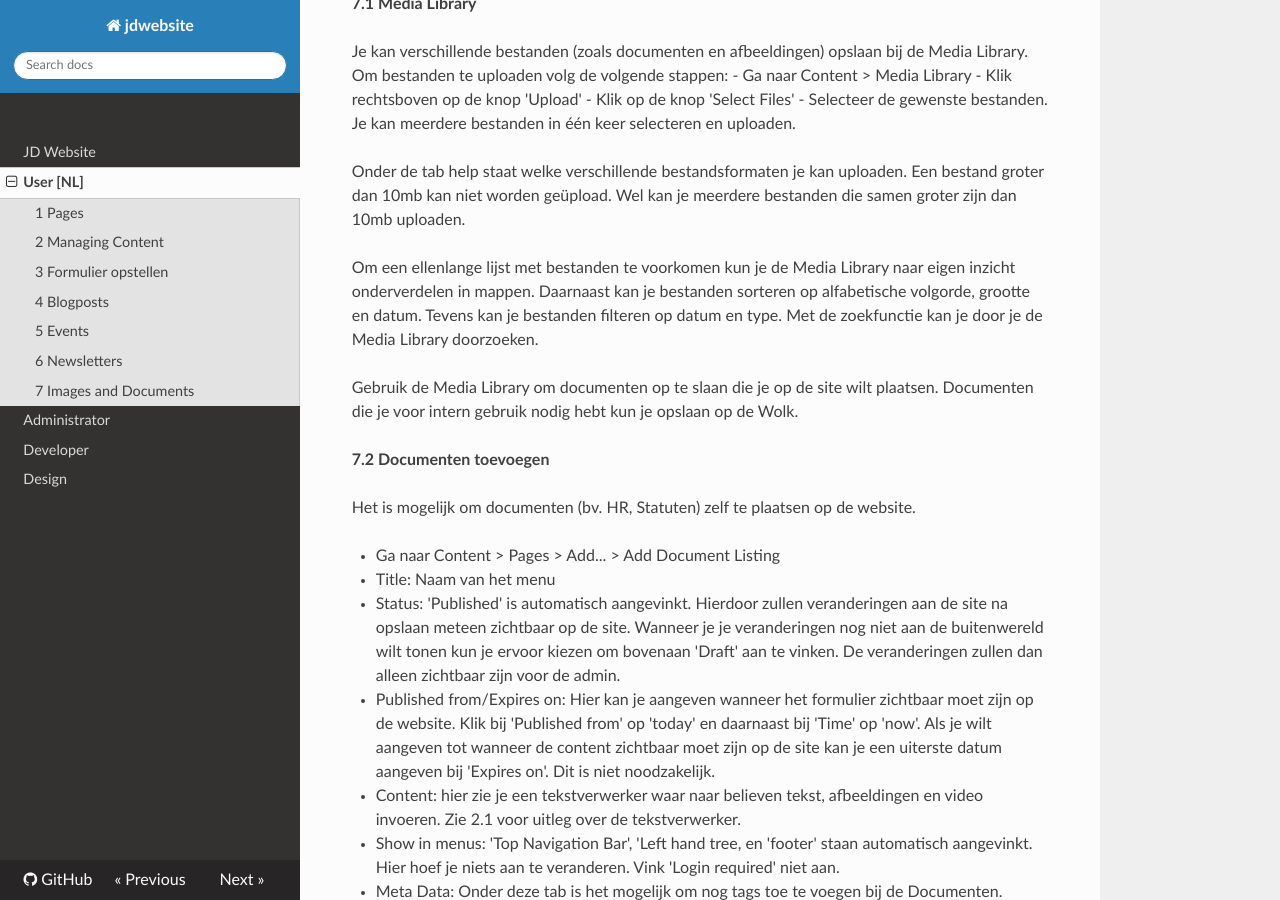
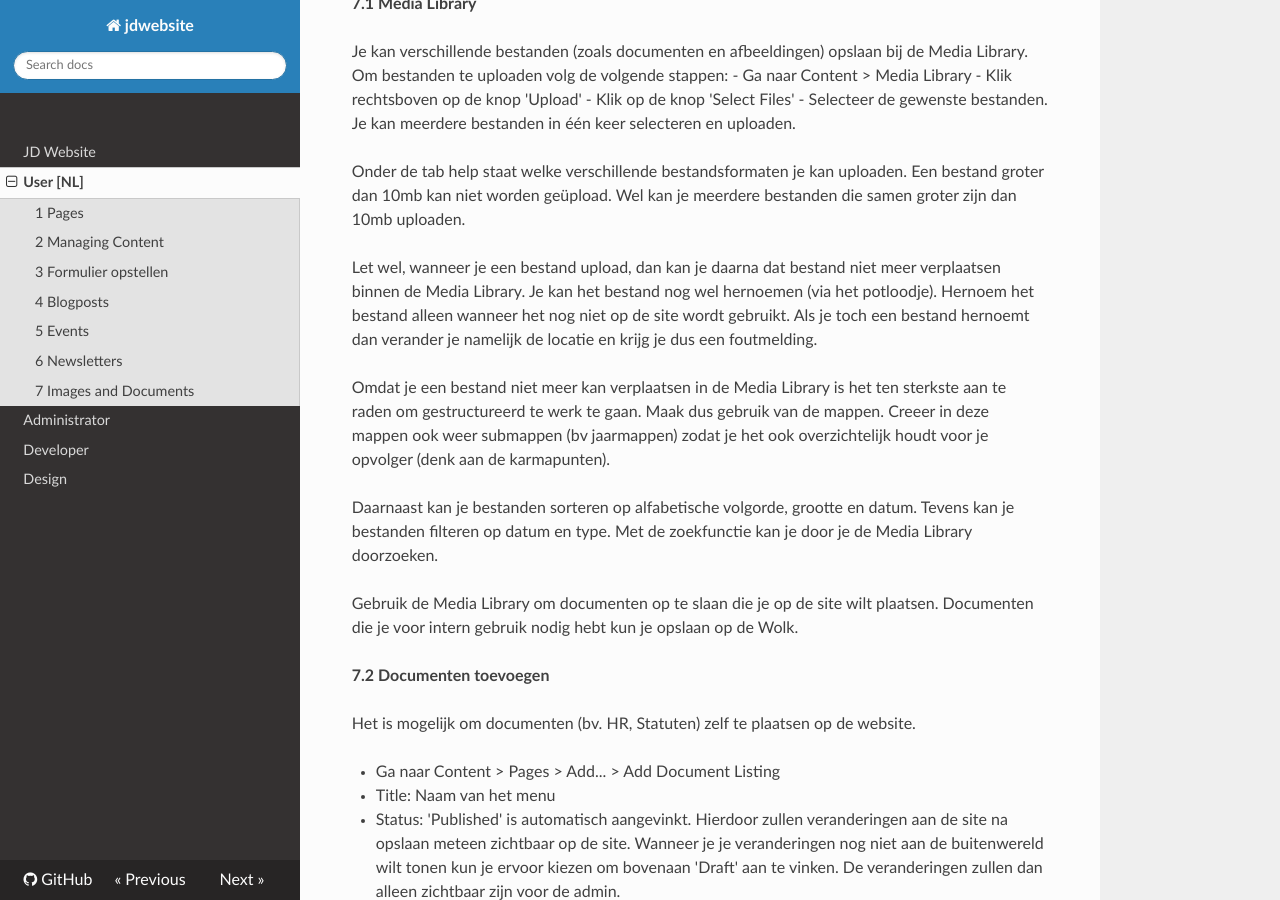
Before and after one commit to jonge-democraten/website, an MkDocs documentation site: the page built from docs/user.md, in a window 1280 px wide and 900 px high, scrolled down 7359 px. Built offline with MkDocs 1.6.1, drawn with Linux system fonts in a browser that asks for light colours; nearby versions of some CDN libraries; old or Windows-style settings are respelled for this version of MkDocs.

Commit message:
changes media lib

```diff
--- a/docs/user.md
+++ b/docs/user.md
@@ -216,7 +216,11 @@ Je kan verschillende bestanden (zoals documenten en afbeeldingen) opslaan bij de
 
 Onder de tab help staat welke verschillende bestandsformaten je kan uploaden. Een bestand groter dan 10mb kan niet worden geüpload. Wel kan je meerdere bestanden die samen groter zijn dan 10mb uploaden.
 
-Om een ellenlange lijst met bestanden te voorkomen kun je de Media Library naar eigen inzicht onderverdelen in mappen. Daarnaast kan je bestanden sorteren op alfabetische volgorde, grootte en datum. Tevens kan je bestanden filteren op datum en type. Met de zoekfunctie kan je door je de Media Library doorzoeken.
+Let wel, wanneer je een bestand upload, dan kan je daarna dat bestand niet meer verplaatsen binnen de Media Library. Je kan het bestand nog wel hernoemen (via het potloodje). Hernoem het bestand alleen wanneer het nog niet op de site wordt gebruikt. Als je toch een bestand hernoemt dan verander je namelijk de locatie en krijg je dus een foutmelding.
+
+Omdat je een bestand niet meer kan verplaatsen in de Media Library is het ten sterkste aan te raden om gestructureerd te werk te gaan. Maak dus gebruik van de mappen. Creeer in deze mappen ook weer submappen (bv jaarmappen) zodat je het ook overzichtelijk houdt voor je opvolger (denk aan de karmapunten).
+
+Daarnaast kan je bestanden sorteren op alfabetische volgorde, grootte en datum. Tevens kan je bestanden filteren op datum en type. Met de zoekfunctie kan je door je de Media Library doorzoeken.
 
 Gebruik de Media Library om documenten op te slaan die je op de site wilt plaatsen. Documenten die je voor intern gebruik nodig hebt kun je opslaan op de Wolk.
 
@@ -229,7 +233,6 @@ Het is mogelijk om documenten (bv. HR, Statuten) zelf te plaatsen op de website.
 - Status: 'Published' is automatisch aangevinkt. Hierdoor zullen veranderingen aan de site na opslaan meteen zichtbaar op de site.  Wanneer je je veranderingen nog niet aan de buitenwereld wilt tonen kun je ervoor kiezen om bovenaan 'Draft' aan te vinken. De veranderingen zullen dan alleen zichtbaar zijn voor de admin.
 - Published from/Expires on: Hier kan je aangeven wanneer het formulier zichtbaar moet zijn op de website. Klik bij 'Published from' op 'today' en daarnaast bij 'Time' op 'now'. Als je wilt aangeven tot wanneer de content zichtbaar moet zijn op de site kan je een uiterste datum aangeven bij 'Expires on'. Dit is niet noodzakelijk.
 - Content: hier zie je een tekstverwerker waar naar believen tekst, afbeeldingen en video invoeren. Zie 2.1 voor uitleg over de tekstverwerker.
-
 - Show in menus: 'Top Navigation Bar', 'Left hand tree, en 'footer' staan automatisch aangevinkt. Hier hoef je niets aan te veranderen. Vink 'Login required' niet aan.
 - Meta Data: Onder deze tab is het mogelijk om nog tags toe te voegen bij de Documenten. Tevens is het hier mogelijk om de URL en  beschrijving aan te passen.
 - Onderaan bij 'Documents' kun je documenten uploaden. Klik hiervoor op het icoontje onder 'Document'. Bestanden die nog niet in de Media Library staan kan je alsnog direct uploaden via de knop rechtsboven. Tekstbestanden die al in de Media Library staan kan je hier selecteren via 'Select' (het blauwe icoontje met pijltje, links vooraan). Wanneer het bestand succesvol is geupload zal er een knop komen met 'document selected'. Als je hierop klikt kan je het geselecteerde document openen. Enkele vereiste is nog dat je een beschrijving van het bestand invult bij 'Description'. Deze beschrijving is uiteindelijk ook te zien op de site.
```
